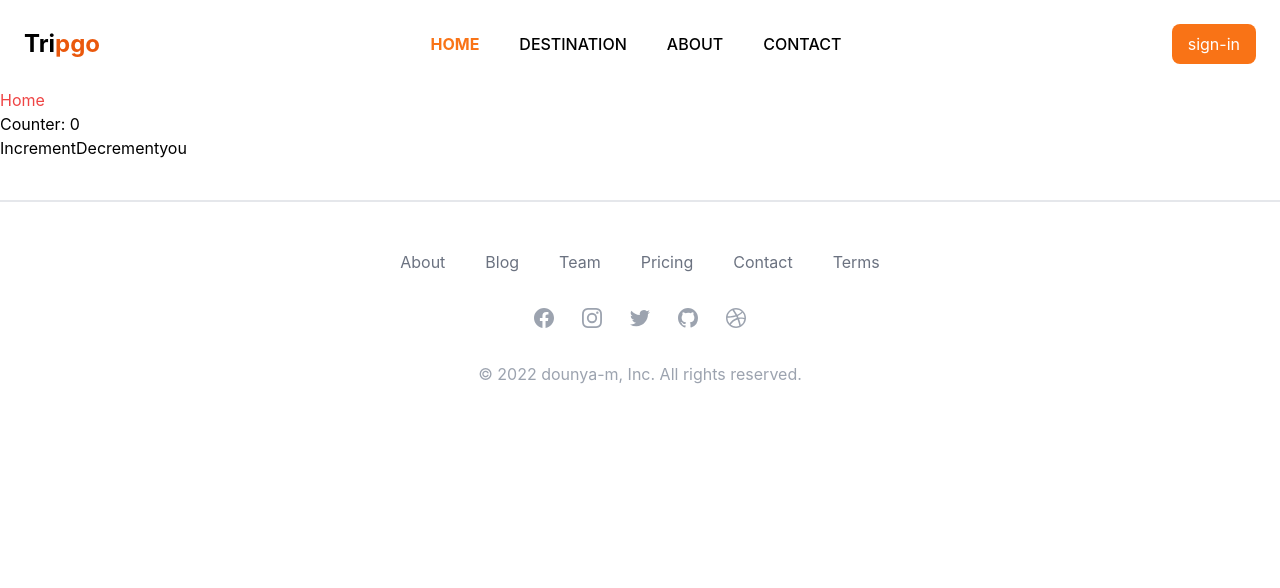
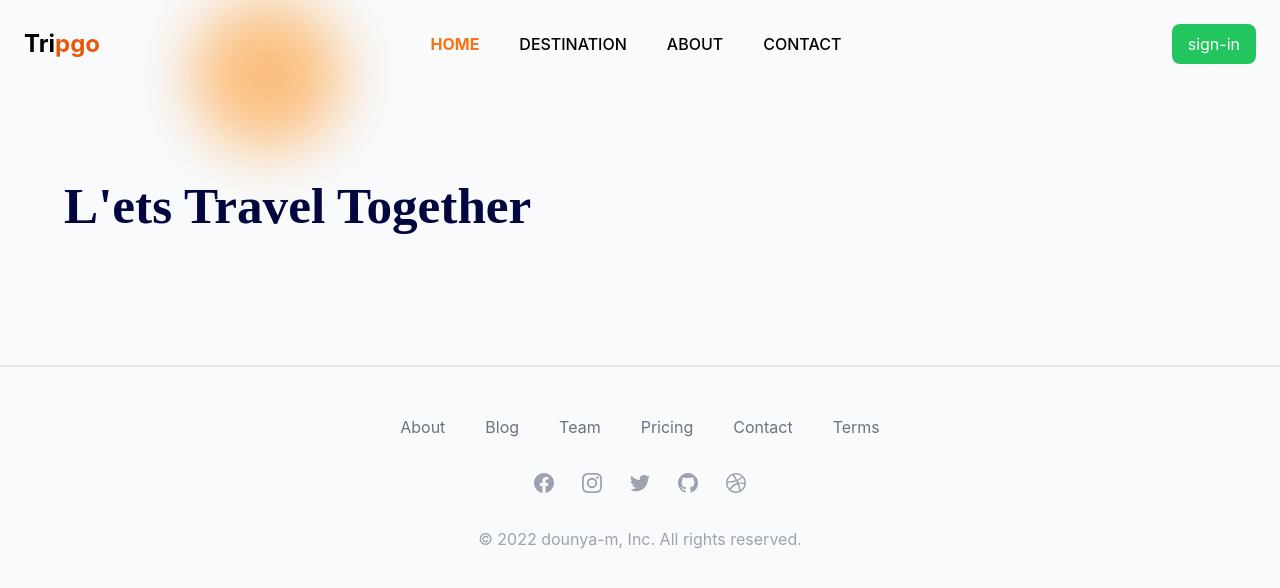
Before and after one commit to dounya-m/travel-frontend, a React (Create React App) app: page / in a window 1280 px wide. Shown: the top 588 px of the page. Built offline with nearby package versions, Linux system fonts and the light colour scheme.

Commit message:
home page

```diff
--- a/src/App.js
+++ b/src/App.js
@@ -1,4 +1,5 @@
 import './App.css';
+import './assets/style/style.css'
 import { BrowserRouter as Router, Route, Routes } from "react-router-dom";
 import Home from './pages/Home';
 import Layout from './componenets/commun/Layout';
@@ -11,7 +12,7 @@ function App() {
   return (
     <Router>
       <Routes>
-        <Route path="/" element={<Layout>{<Home />}</Layout>} />
+        <Route  path="/" element={<Layout>{<Home />}</Layout>} />
         <Route path="/profile" element={<Layout>{<Profile />}</Layout>} />
         <Route path="*" element={<ErrorNotFound />} />
         </Routes>
--- a/src/assets/style/style.css
+++ b/src/assets/style/style.css
@@ -1,3 +1,4 @@
+@import url("https://fonts.googleapis.com/css2?family=Noto+Serif:ital,wght@0,400;0,700;1,400;1,700&family=Poppins:ital,wght@0,100;0,200;0,300;0,400;0,500;0,600;0,700;0,800;1,400;1,900&display=swap");
 * {
   -webkit-box-sizing: border-box;
           box-sizing: border-box;
@@ -6,4 +7,30 @@
 }
 
 /* Nav Bar responsive */
+.cercle {
+  width: 150px;
+  height: 150px;
+  background-color: rgba(255, 132, 0, 0.493);
+  border-radius: 100%;
+  position: absolute;
+  top: 0%;
+  left: 15%;
+  -webkit-filter: blur(30px);
+          filter: blur(30px);
+}
+
+.home_main_contant {
+  padding-top: 5rem;
+  padding-bottom: 5rem;
+  padding-left: 4rem;
+  padding-right: 4rem;
+}
+
+.home_main_contant .title {
+  font-family: 'Noto+Serif', serif;
+  font-size: 3.2rem;
+  font-weight: 700;
+  color: #01073e;
+  text-transform: capitalize;
+}
 /*# sourceMappingURL=style.css.map */
--- a/src/assets/style/style.scss
+++ b/src/assets/style/style.scss
@@ -1,3 +1,4 @@
+@import url('https://fonts.googleapis.com/css2?family=Noto+Serif:ital,wght@0,400;0,700;1,400;1,700&family=Poppins:ital,wght@0,100;0,200;0,300;0,400;0,500;0,600;0,700;0,800;1,400;1,900&display=swap');
 
 * {
     box-sizing: border-box;
@@ -5,3 +6,30 @@
     padding: 0;
 }
 /* Nav Bar responsive */
+
+//cercle
+.cercle{
+    width: 150px;
+    height: 150px;
+    background-color: rgba(255, 132, 0, 0.493);
+    border-radius: 100%;
+    position: absolute;
+    top: 0%;
+    left: 15%;
+    filter: blur(30px);
+}
+.home_main_contant{
+    padding: {
+        top: 5rem;
+        bottom: 5rem;
+        left: 4rem;
+        right: 4rem;
+    };
+    .title{
+        font-family: 'Noto+Serif', serif;
+        font-size: 3.2rem;
+        font-weight: 700;
+        color: rgb(1, 7, 62);
+        text-transform: capitalize;
+    }
+}
--- a/src/componenets/commun/Layout.jsx
+++ b/src/componenets/commun/Layout.jsx
@@ -4,7 +4,7 @@ import NavBar from './itemes/NavBar'
 
 function Layout({children}) {
   return (
-    <main className=' font-Popping'>
+    <main className=' font-Popping bg-slate-50'>
         <header>
           <NavBar />
         </header>
--- a/src/componenets/commun/itemes/Footer.jsx
+++ b/src/componenets/commun/itemes/Footer.jsx
@@ -3,7 +3,7 @@ import { Link } from 'react-router-dom'
 
 function Footer() {
   return (
-    <section class="bg-white border-t-2 mt-10">
+    <section class=" border-t-2 mt-10">
         <div class="max-w-screen-xl px-4 py-12 mx-auto space-y-8 overflow-hidden sm:px-6 lg:px-8">
             <nav class="flex flex-wrap justify-center -mx-5 -my-2">
                 <div class="px-5 py-2">
--- a/src/componenets/commun/itemes/NavBar.jsx
+++ b/src/componenets/commun/itemes/NavBar.jsx
@@ -52,7 +52,7 @@ function NavBar() {
             </li>
         </ul>
         <div>
-            <button className='px-4 py-2 text-white bg-orange-500 rounded-lg hover:bg-orange-400'><Link to='login'>sign-in</Link></button>
+            <button className='px-4 py-2 text-white bg-green-500 rounded-lg hover:bg-green-400'><Link to='login'>sign-in</Link></button>
         </div>
 
     </section>
--- a/src/index.css
+++ b/src/index.css
@@ -2,7 +2,6 @@
 @tailwind components;
 @tailwind utilities;
 @import url('https://fonts.googleapis.com/css2?family=Poppins:ital,wght@0,100;0,200;0,300;0,400;0,500;0,600;0,700;0,800;1,400;1,900&display=swap');
-
 
 body {
   margin: 0;
--- a/src/pages/Home.jsx
+++ b/src/pages/Home.jsx
@@ -1,20 +1,20 @@
-import React, {useState, useEffect} from 'react'
+// import React, {useState, useEffect} from 'react'
 
 function Home() {
 
-    const [counter, setCounter] = useState(0);
-    const  counterChanger = (type)  => {
-        if(type === "increment"){
-            setCounter(counter + 1);
-        }else{
-            setCounter(counter - 1);
-        }
-    }
-    const [name, setName] = useState("you");
+    // const [counter, setCounter] = useState(0);
+    // const  counterChanger = (type)  => {
+    //     if(type === "increment"){
+    //         setCounter(counter + 1);
+    //     }else{
+    //         setCounter(counter - 1);
+    //     }
+    // }
+    // const [name, setName] = useState("you");
 
-    useEffect(() => {
-      console.log("listen to name " + name);
-    }, [name]);
+    // useEffect(() => {
+    //   console.log("listen to name " + name);
+    // }, [name]);
 
     // useEffect(() => {
     //     console.log("listen to counter: " + name);
@@ -24,18 +24,16 @@ function Home() {
     //     console.log("excute one time: " + name);
     //   }, []);
 
-    const handleInput = (e) => setName(e.target.value);
+    // const handleInput = (e) => setName(e.target.value);
 
 
   return (
-    <div>
-        <h1 className=' text-red-500'>Home</h1>
-        <p>Counter: {counter}</p>
-        <button onClick={() => counterChanger("increment")} >Increment</button>
-        <button onClick={() => counterChanger("likan")}>Decrement</button>
-
-        <input type="text" onChange={handleInput} value={name} />
-    </div>
+    <section>
+      <div className="cercle"></div>
+      <div className="home_main_contant">
+      <h1 className="title">L'ets travel together</h1>
+      </div>
+    </section>
   )
 }
 
```
Also changed, not shown: 1 other file (tests, documents, lock files or other folders).
